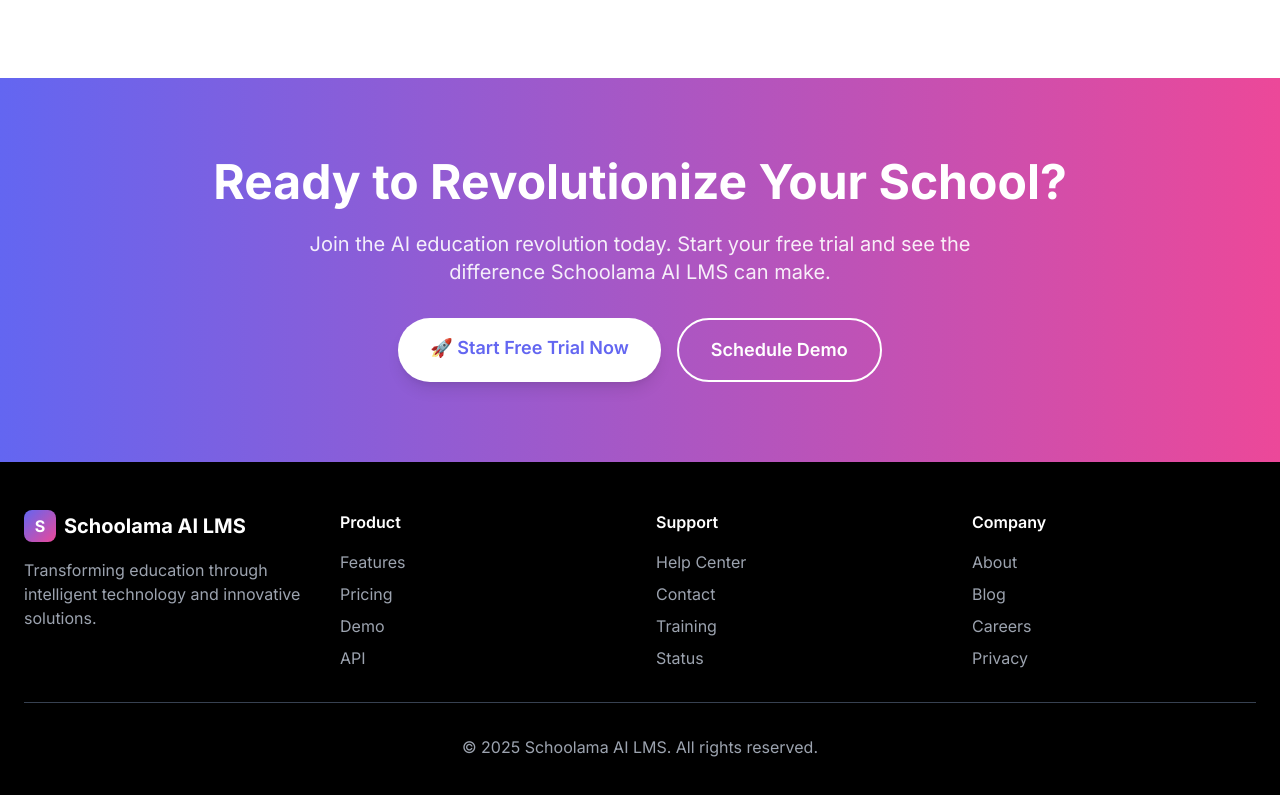
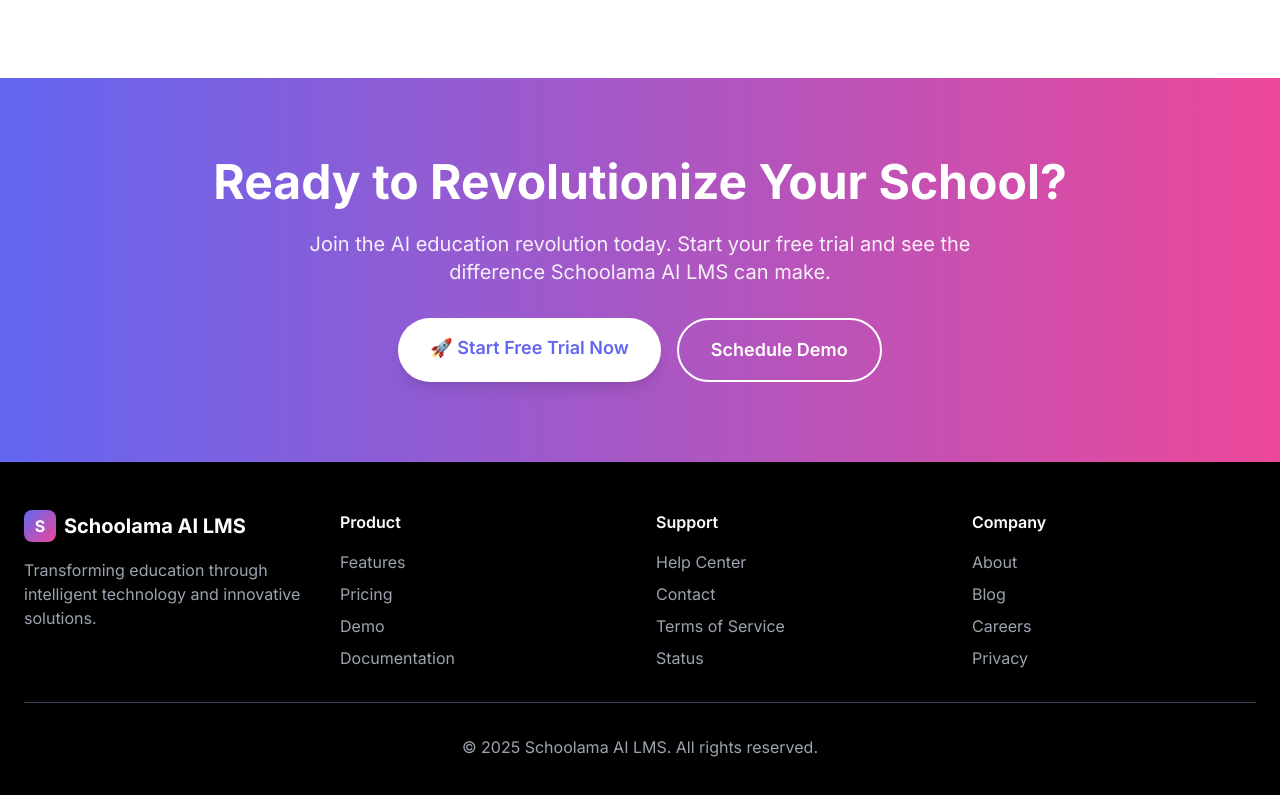
Before and after one commit to Pradeep-Chandra-G/Schoolama, a Next.js app: page /home in a window 1280 px wide. Shown: the part 2943-3738 px from the top of the page. Built offline with nearby package versions, Linux system fonts and the light colour scheme.

Commit message:
Fixed broken links

```diff
--- a/src/app/about/page.tsx
+++ b/src/app/about/page.tsx
@@ -642,6 +642,14 @@ export default function AboutPage() {
                     Demo
                   </Link>
                 </li>
+                <li>
+                  <Link
+                    href="/docs"
+                    className="hover:text-white transition-colors"
+                  >
+                    Documentation
+                  </Link>
+                </li>
               </ul>
             </div>
             <div>
--- a/src/app/careers/page.tsx
+++ b/src/app/careers/page.tsx
@@ -514,7 +514,7 @@ export default function CareersPage() {
               <ul className="space-y-2 text-gray-400">
                 <li>
                   <Link
-                    href="/contact"
+                    href="/help"
                     className="hover:text-white transition-colors"
                   >
                     Help Center
--- a/src/app/home/page.tsx
+++ b/src/app/home/page.tsx
@@ -1440,14 +1440,21 @@ export default function HomePage() {
                   </button>
                 </li>
                 <li>
-                  <button className="hover:text-white transition-colors">
+                  <Link
+                    href="https://schoolama-ai.vercel.app"
+                    target="_blank"
+                    className="hover:text-white transition-colors"
+                  >
                     Demo
-                  </button>
+                  </Link>
                 </li>
                 <li>
-                  <button className="hover:text-white transition-colors">
-                    API
-                  </button>
+                  <Link
+                    href="/docs"
+                    className="hover:text-white transition-colors"
+                  >
+                    Documentation
+                  </Link>
                 </li>
               </ul>
             </div>
@@ -1455,9 +1462,12 @@ export default function HomePage() {
               <h4 className="font-semibold mb-4">Support</h4>
               <ul className="space-y-2 text-gray-400">
                 <li>
-                  <button className="hover:text-white transition-colors">
+                  <Link
+                    href="/help"
+                    className="hover:text-white transition-colors"
+                  >
                     Help Center
-                  </button>
+                  </Link>
                 </li>
                 <li>
                   <Link
@@ -1468,9 +1478,12 @@ export default function HomePage() {
                   </Link>
                 </li>
                 <li>
-                  <button className="hover:text-white transition-colors">
-                    Training
-                  </button>
+                  <Link
+                    href="/terms"
+                    className="hover:text-white transition-colors"
+                  >
+                    Terms of Service
+                  </Link>
                 </li>
                 <li>
                   <button className="hover:text-white transition-colors">
--- a/src/app/status/page.jsx
+++ b/src/app/status/page.jsx
@@ -516,14 +516,14 @@ export default function StatusPage() {
               <ul className="space-y-2 text-gray-400">
                 <li><Link href="/" className="hover:text-white transition-colors">Home</Link></li>
                 <li><Link href="/contact" className="hover:text-white transition-colors">Support</Link></li>
-                <li><Link href="/api-docs" className="hover:text-white transition-colors">API Status</Link></li>
+                <li><Link href="/docs" className="hover:text-white transition-colors">API Status</Link></li>
                 <li><Link href="/blog" className="hover:text-white transition-colors">Status History</Link></li>
               </ul>
             </div>
             <div>
               <h4 className="font-semibold mb-4">Emergency Contact</h4>
               <ul className="space-y-2 text-gray-400">
-                <li>Email: status@schoolama.ai</li>
+                <li>Email: pradeepchandragajendra@schoolama.studio</li>
                 <li>Phone: +1 (555) 123-4567</li>
                 <li>Emergency: +1 (555) 999-0000</li>
               </ul>
```
